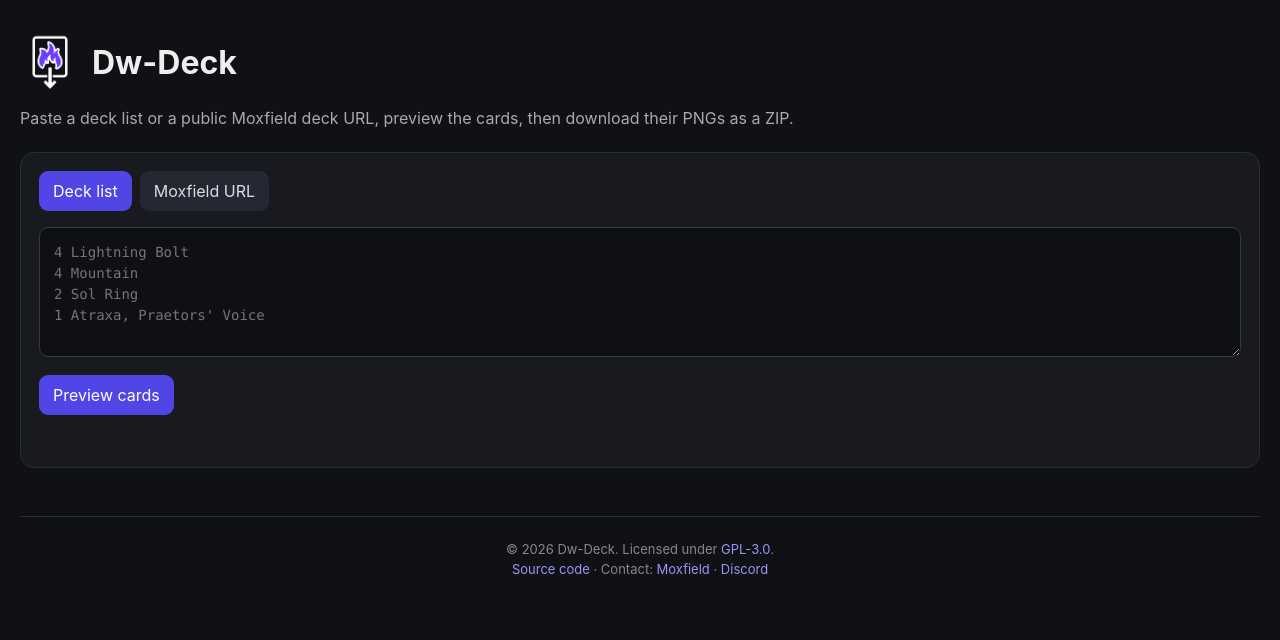
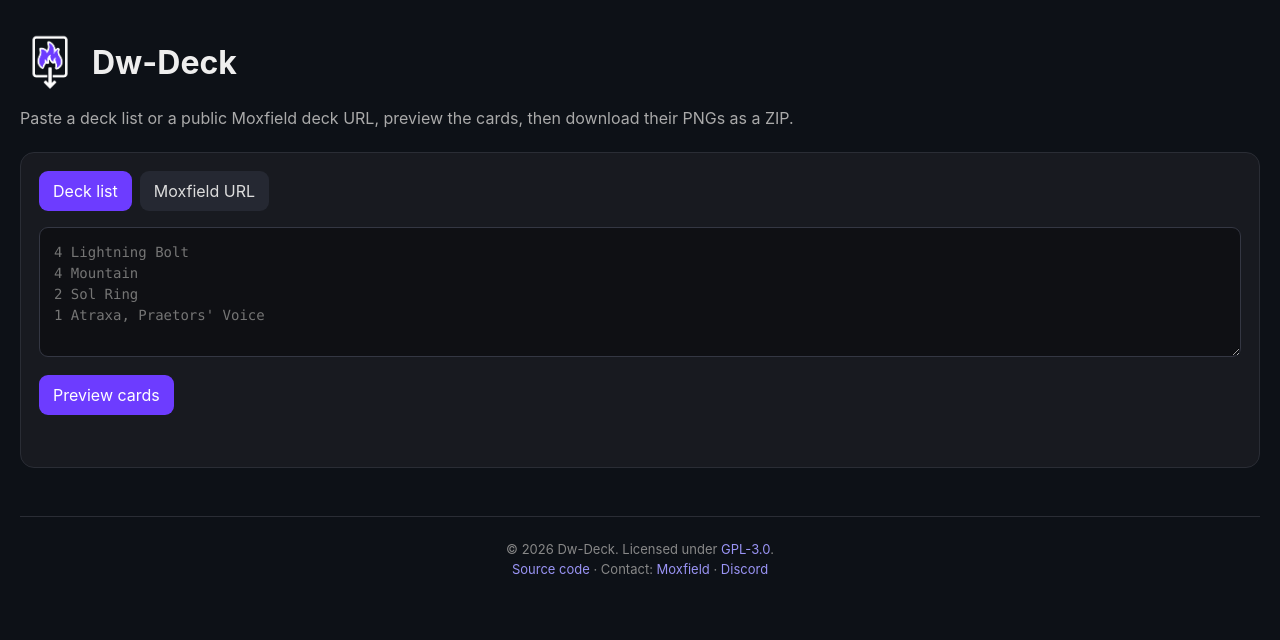
Before and after one commit to Godkayaki/dw-deck, a Flask app: page / in a window 1280 px wide. Shown: the top 640 px of the page. Run offline with Flask 3, Linux system fonts and the light colour scheme; some libraries are stand-ins or nearby versions.

Commit message:
update readme 2

```diff
--- a/static/style.css
+++ b/static/style.css
@@ -1,7 +1,7 @@
 :root {
   font-family: Inter, system-ui, -apple-system, BlinkMacSystemFont, "Segoe UI", sans-serif;
   color: #eee;
-  background: #101114;
+  background: #0d1117;
 }
 * { box-sizing: border-box; }
 body { margin: 0; }
@@ -27,7 +27,7 @@ header p { color: #aaa; }
   font: inherit;
 }
 .tab { background: #252832; color: #ddd; }
-.tab.active { background: #4f46e5; color: white; }
+.tab.active { background: #6d3cff; color: white; }
 textarea, input[type=url] {
   width: 100%;
   min-height: 130px;
@@ -39,7 +39,7 @@ textarea, input[type=url] {
   font: 14px/1.5 ui-monospace, SFMono-Regular, Menlo, monospace;
 }
 input[type=url] { min-height: auto; }
-.primary { background: #4f46e5; color: white; margin-top: 14px; }
+.primary { background: #6d3cff; color: white; margin-top: 14px; }
 .primary:disabled { opacity: .6; cursor: wait; }
 .hidden { display: none !important; }
 #status { margin-top: 12px; min-height: 22px; }
```
Also changed, not shown: README.md.
